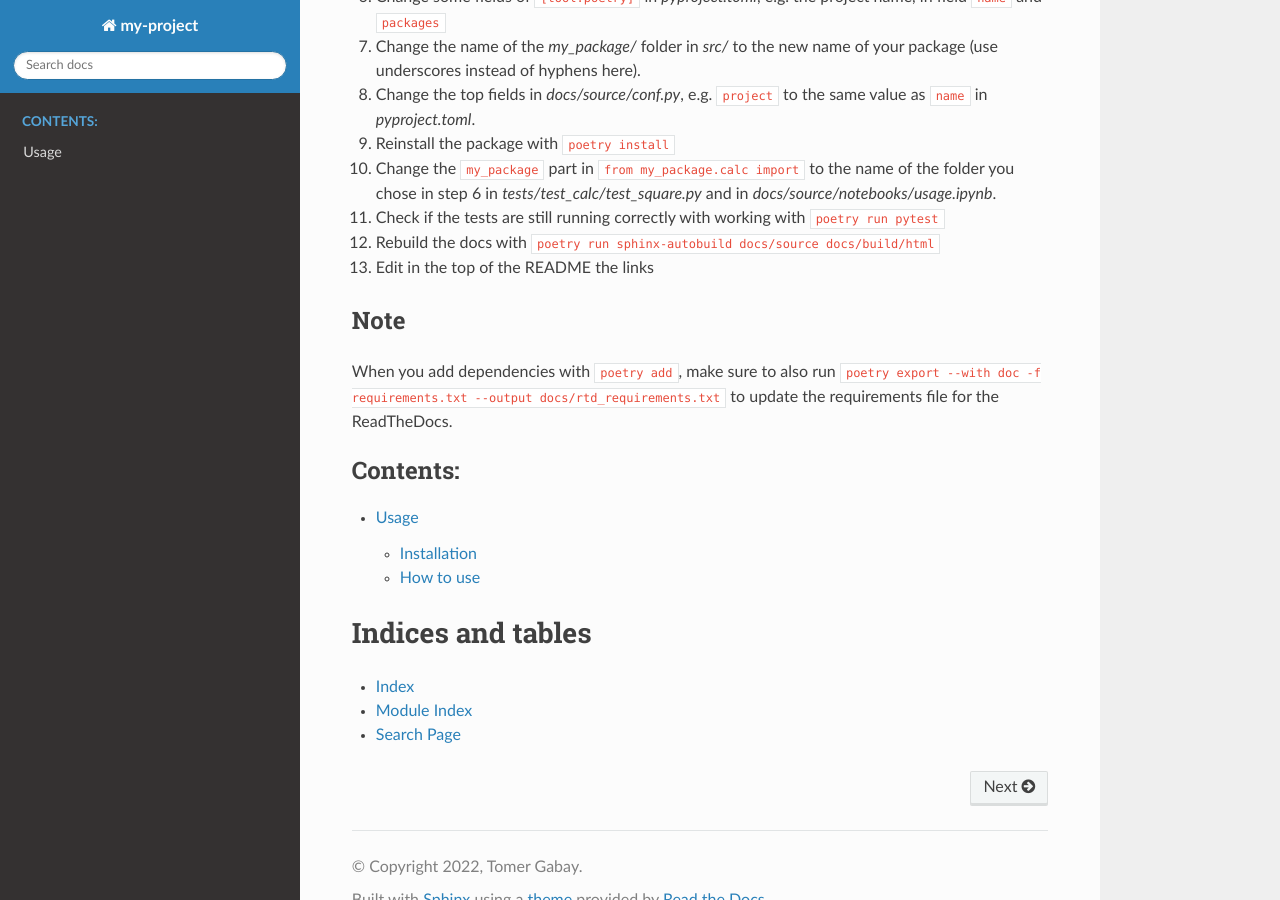
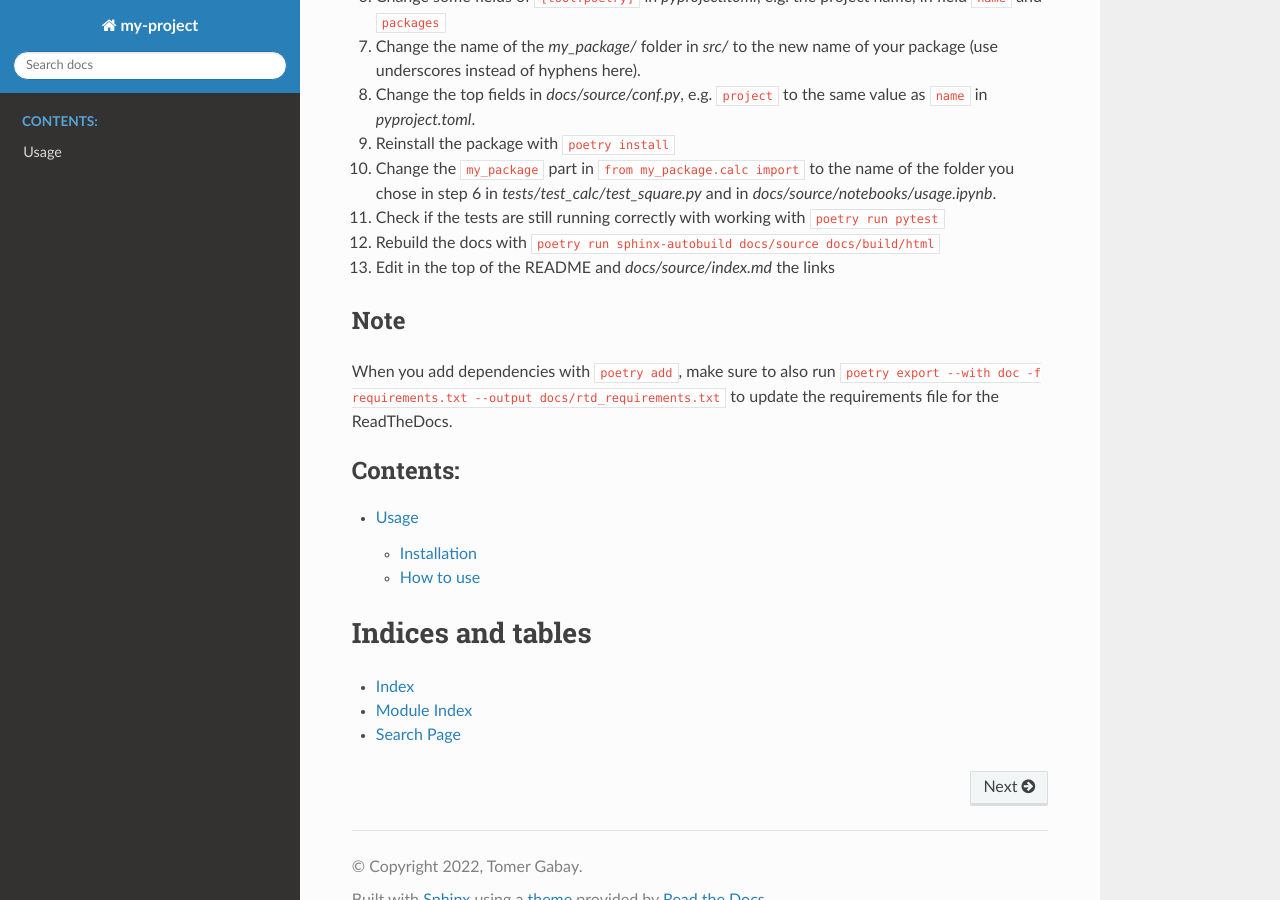
Before and after one commit to sTomerG/my-package, a Sphinx documentation site: the page built from docs/source/index.md, in a window 1280 px wide and 900 px high, scrolled down 820 px. Built offline with Sphinx 7.4.7 and the Read the Docs theme 2.0.0, drawn with Linux system fonts in a browser that asks for light colours.

Commit message:
add index.md in step 13

```diff
--- a/docs/source/index.md
+++ b/docs/source/index.md
@@ -49,7 +49,7 @@ To convert this package template to your own package please take the following s
 
 12. Rebuild the docs with `poetry run sphinx-autobuild docs/source docs/build/html`
 
-13. Edit in the top of the README the links
+13. Edit in the top of the README and *docs/source/index.md* the links
 
 ## Note
 
```
